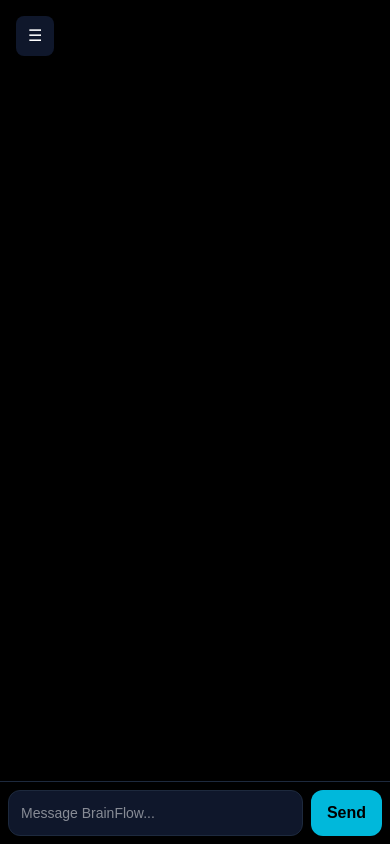
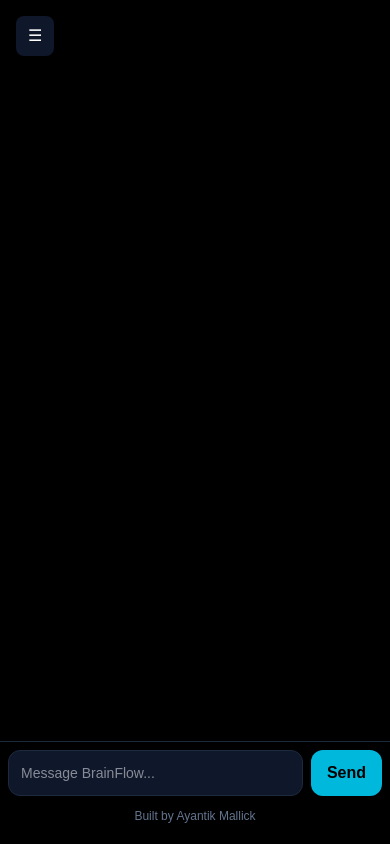
Before and after one commit to ayantikmallick-arch/brainflow, a Next.js app: page /chat/1 in a window 390 px wide. Built offline with nearby package versions, Linux system fonts and the light colour scheme.

Commit message:
Added mobile sidebar

```diff
--- a/app/chat/[id]/page.tsx
+++ b/app/chat/[id]/page.tsx
@@ -227,6 +227,9 @@
               Send
             </button>
           </form>
+          <div className="text-center text-xs text-slate-500 py-3">
+  Built by Ayantik Mallick
+</div>
         </div>
       </div>
     </main>
--- a/app/chat/page.tsx
+++ b/app/chat/page.tsx
@@ -117,7 +117,9 @@
         </div>
 
       </div>
-
+<div className="text-center text-xs text-slate-500 py-3">
+  Built by Ayantik Mallick
+</div>
     </main>
   );
 }
--- a/app/signin/page.tsx
+++ b/app/signin/page.tsx
@@ -65,7 +65,9 @@
         />
 
       </div>
-
+<div className="text-center text-xs text-slate-500 py-3">
+  Built by Ayantik Mallick
+</div>
     </main>
   );
 }
--- a/app/signup/page.tsx
+++ b/app/signup/page.tsx
@@ -63,7 +63,9 @@
         />
 
       </div>
-
+<div className="text-center text-xs text-slate-500 py-3">
+  Built by Ayantik Mallick
+</div>
     </main>
   );
 }
```
